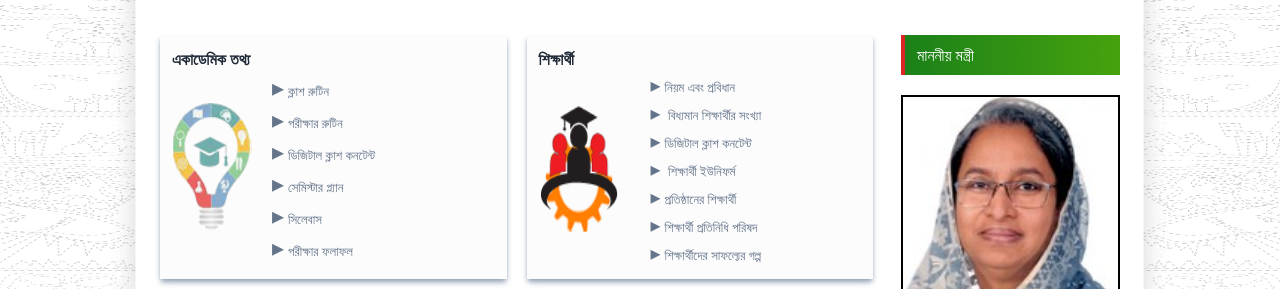
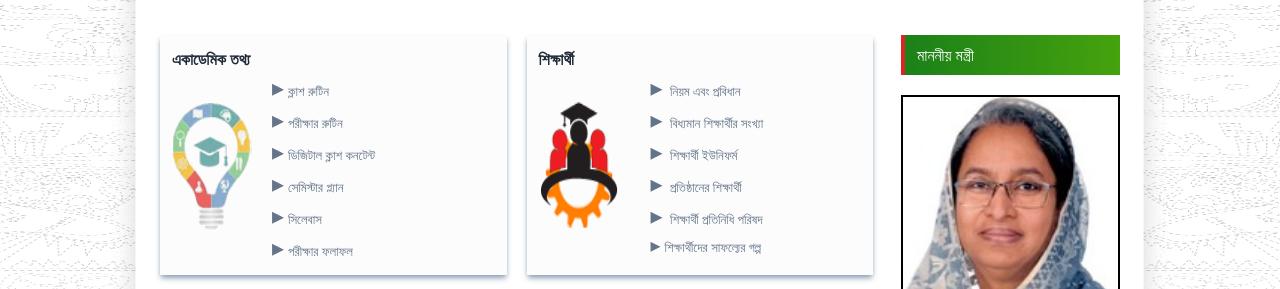
Before and after one commit to tpicpc/Thakurgaon-Polytechnic-Institute, a React (Vite) app: page /Facilities in a window 1280 px wide. Shown: the part 460-749 px from the top of the page. Built offline with nearby package versions, Linux system fonts and the light colour scheme.

Commit message:
again work on StudentRepresentativeCouncil

```diff
--- a/src/Body/AllCatagory/StudentCorner.jsx
+++ b/src/Body/AllCatagory/StudentCorner.jsx
@@ -1,3 +1,4 @@
+import { Link } from 'react-router-dom'
 import StudentCornerimg from '../../../img/studentcorner.png'
 export default function StudentCorner() {
   return (
@@ -6,12 +7,17 @@ export default function StudentCorner() {
         <div className='flex flex-wrap gap-5 items-center ' >
             <img className='w-20 h-32' src={StudentCornerimg} alt="Academicimg" />
             <ul className='text-slate-500 text-[13px] px-3'>
-                <li className='flex items-center'><a href="#"><span className=" text-xl pr-1">▸</span>নিয়ম এবং প্রবিধান</a></li>
-                <li className='flex items-center'><a href="#"><span className=" text-xl pr-1">▸</span> বিধ্যমান শিক্ষার্থীর সংখ্যা</a></li>
-                <li className='flex items-center'><a href="#"><span className=" text-xl pr-1">▸</span>ডিজিটাল ক্লাশ কনটেন্ট</a></li>
-                <li className='flex items-center'><a href="#"><span className=" text-xl pr-1">▸</span> শিক্ষার্থী ইউনিফর্ম</a></li>
-                <li className='flex items-center'><a href="#"><span className=" text-xl pr-1">▸</span>প্রতিষ্ঠানের শিক্ষার্থী</a></li>
-                <li className='flex items-center'><a href="#"><span className=" text-xl pr-1">▸</span>শিক্ষার্থী প্রতিনিধি পরিষদ</a></li>
+                <li className='flex items-center'><Link target='_blank' to={"https://www.google.com/drive/"}><span className=" text-2xl pr-1">▸</span> নিয়ম এবং প্রবিধান</Link></li>
+
+                <li className='flex items-center'><Link to={"/"}><span className=" text-2xl pr-1">▸</span> বিধ্যমান শিক্ষার্থীর সংখ্যা</Link></li>
+
+                <li className='flex items-center'><Link to={"/"}><span className=" text-2xl pr-1">▸</span> শিক্ষার্থী ইউনিফর্ম</Link></li>
+
+                <li className='flex items-center'><Link to={"/"}><span className=" text-2xl pr-1">▸</span> প্রতিষ্ঠানের শিক্ষার্থী</Link></li>
+
+                <li className='flex items-center'><Link to={"/StudentRepresentativeCouncil"}><span className=" text-2xl pr-1">▸</span> শিক্ষার্থী প্রতিনিধি পরিষদ</Link></li>
+
+
                 <li className='flex items-center'><a href="#"><span className=" text-xl pr-1">▸</span>শিক্ষার্থীদের সাফল্যের গল্প</a></li>
             </ul>
         </div>
--- /dev/null
+++ b/src/Body/AllCatagory/StudentCorner/StudentRepresentativeCouncil.jsx
@@ -0,0 +1,24 @@
+import { Link } from "react-router-dom"
+
+export default function StudentRepresentativeCouncil() {
+    const style='border border-slate-300 p-5'
+
+    return (
+      <div>
+          <table className="border-collapse border border-slate-400 text-[13px] w-full">
+              <tr>
+                  <th className={`${style}`}>প্রকাশের তারিখ</th>
+                  <th className={`${style}`}>শিরোনাম</th>
+              </tr>
+
+              <tr>
+                  <td className={`${style}`}><p>24 May, 2022 11:05 AM</p>
+                    <p>Views - 262</p></td>
+                  <td className={`${style} `}><Link>শিক্ষার্থী প্রতিনিধি পরিষদ-২০২২</Link></td>
+              </tr>
+
+
+          </table>
+      </div>
+    )
+}
--- a/src/main.jsx
+++ b/src/main.jsx
@@ -25,6 +25,7 @@ import ExamRoutine from './Body/AllCatagory/AcademicInformation/ExamRoutine.jsx'
 import DigitalClassContent from './Body/AllCatagory/AcademicInformation/DigitalClassContent.jsx';
 import SemesterPlan from './Body/AllCatagory/SemesterPlan.jsx';
 import Syllabus from './Body/AllCatagory/Syllabus.jsx';
+import StudentRepresentativeCouncil from './Body/AllCatagory/StudentCorner/StudentRepresentativeCouncil.jsx';
 
 const router = createBrowserRouter([
   {
@@ -91,6 +92,10 @@ const router = createBrowserRouter([
         path:"/Syllabus",
         element: <Syllabus></Syllabus>
       },
+      {
+        path:"/StudentRepresentativeCouncil",
+        element: <StudentRepresentativeCouncil></StudentRepresentativeCouncil>
+      },
     ]
   },
 ]);
```
